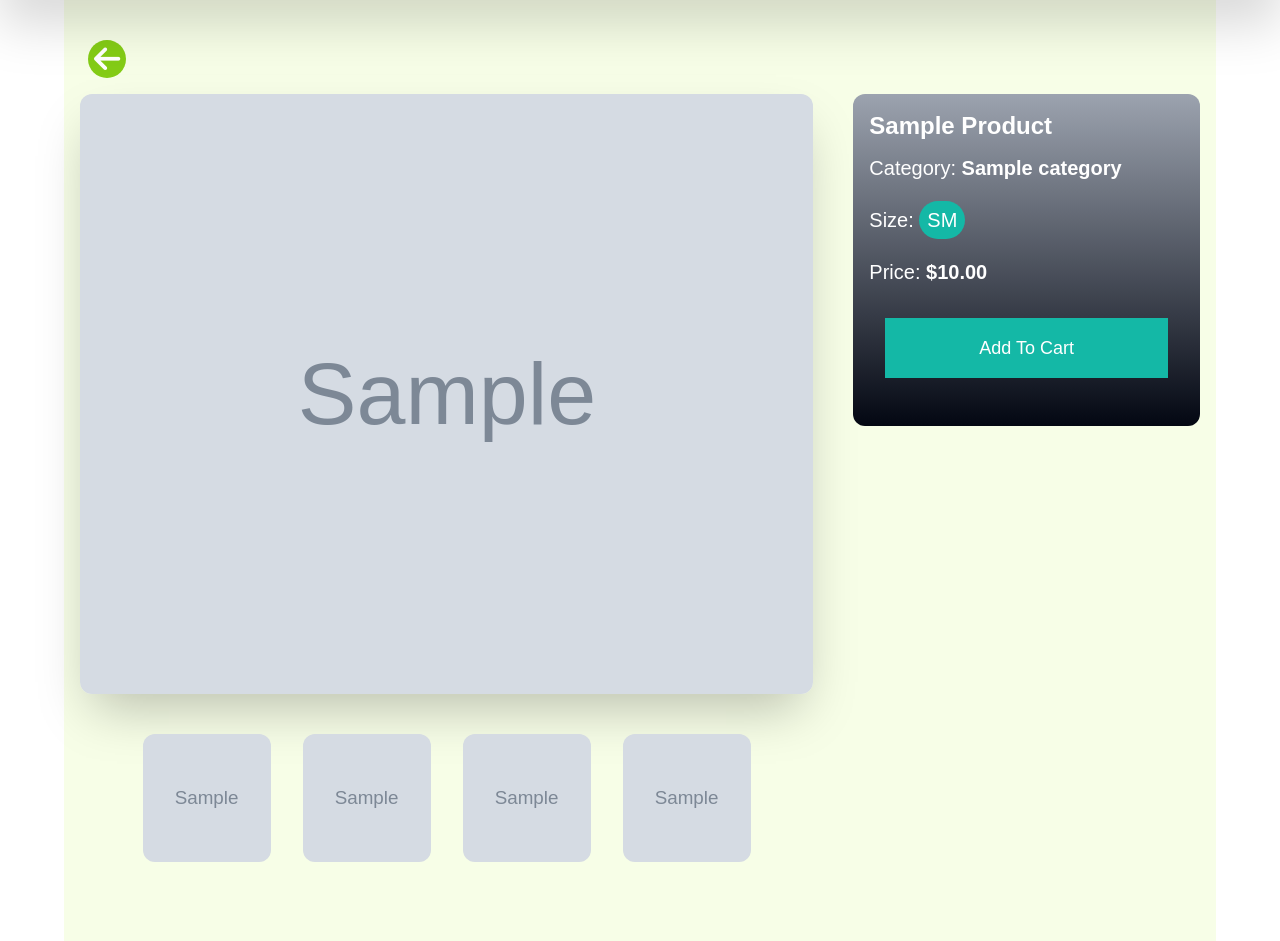
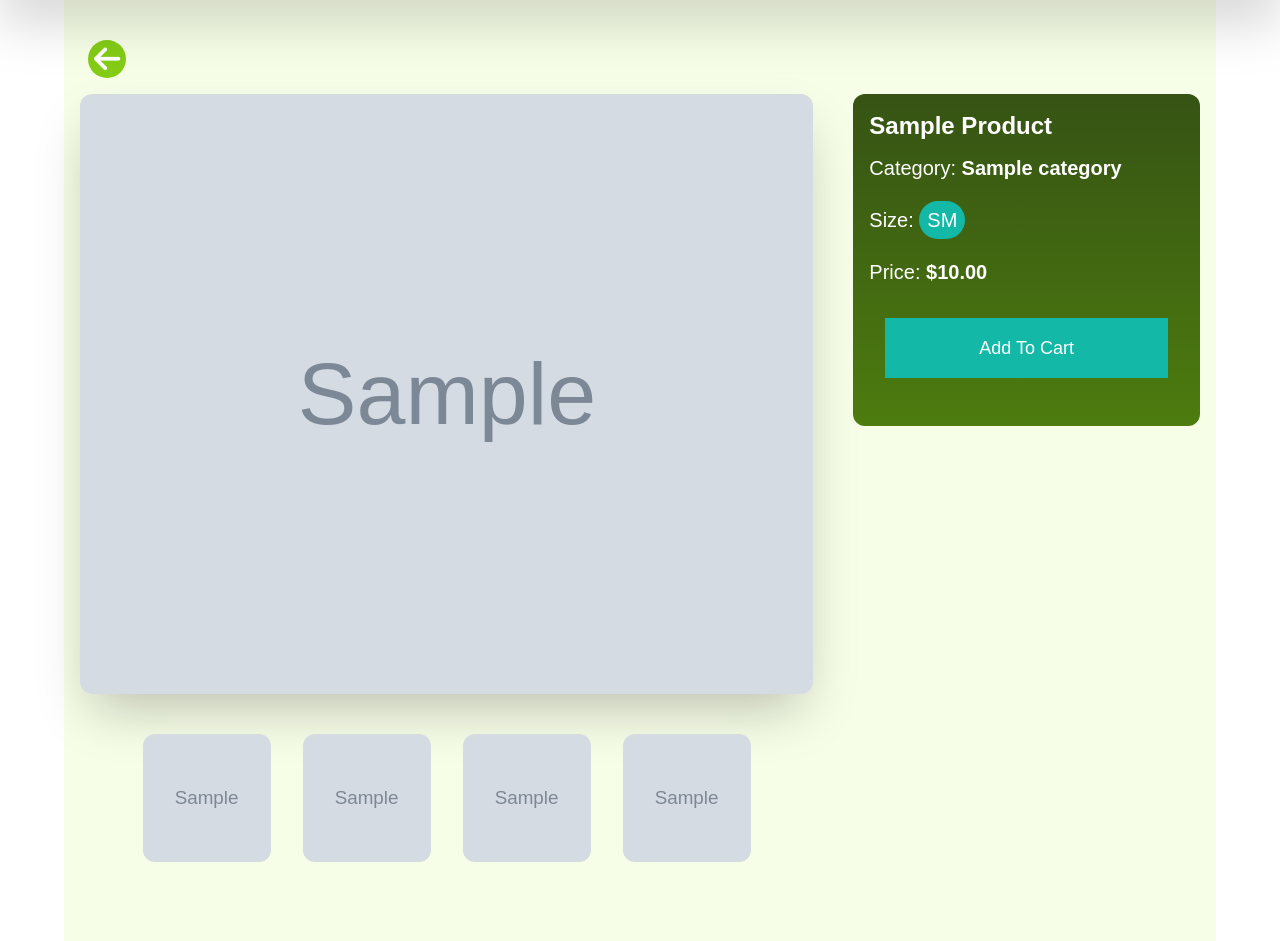
Before and after one commit to zablon-oigo/art, a Django app: a page that uses templates/product/product_detail.html in a window 1280 px wide. Shown: the part 75-1016 px from the top of the page. Run offline with Django 4.2, Linux system fonts and the light colour scheme; tables that the repository leaves empty hold one stand-in row (values such as "Sample post"); grey boxes marked "Sample" are stand-in pictures; style sheets or scripts are compiled from the project's sources; parts of the project's set-up code (start-up, migrations or seed data) failed here and were passed over; some libraries are stand-ins or nearby versions.

Commit message:
changed add to card background color

```diff
--- a/templates/product/product_detail.html
+++ b/templates/product/product_detail.html
@@ -67,7 +67,7 @@
         {% endif %}
         </div>
         <div class="md:col-span-1 ">
-            <div class="bg-gradient-to-b from from-gray-400 to-gray-950   text-white rounded-xl p-4">
+            <div class="bg-gradient-to-b from from-lime-900 to-lime-700   text-white rounded-xl p-4">
                 <h2 class="text-2xl capitalize font-extrabold mb-3 md:text-start text-center">
                     {{product.name}}
                 </h2>
```
